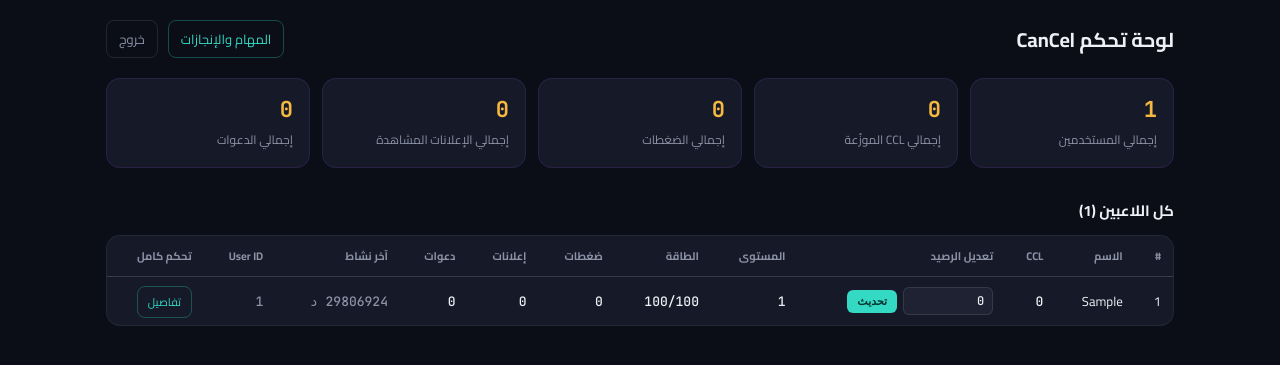
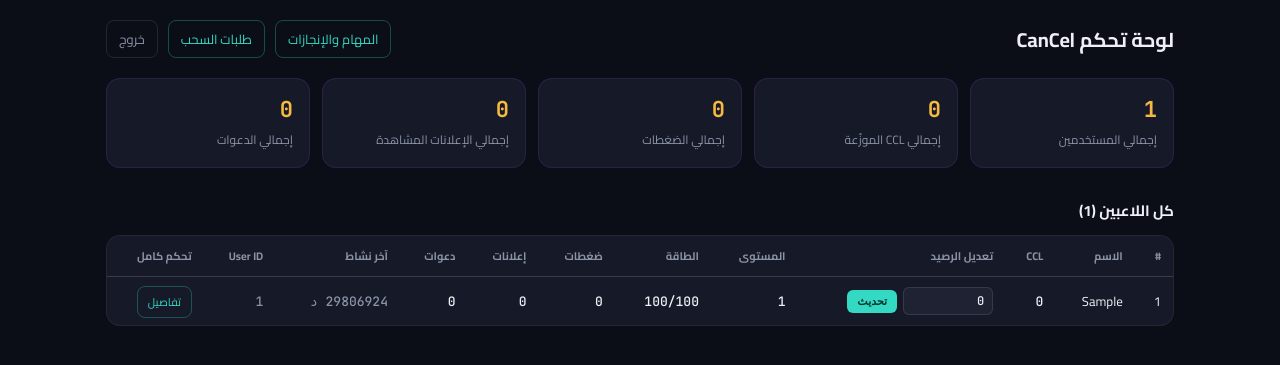
Before and after one commit to mohamedelsiny39-cpu/GPT-v, a Flask app: page /admin in a window 1280 px wide. Shown: the top 365 px of the page. Run offline with Flask 3, Linux system fonts and the light colour scheme; the visitor is signed in with stand-in values (Sample User, id 1); data comes from the database, SQL or seed files in the repository.

Commit message:
Update admin.html

```diff
--- a/templates/admin.html
+++ b/templates/admin.html
@@ -14,6 +14,7 @@
     <h1>لوحة تحكم CanCel</h1>
     <div class="header-links">
       <a href="{{ url_for('admin_tasks') }}" class="nav-link">المهام والإنجازات</a>
+      <a href="{{ url_for('admin_withdrawals') }}" class="nav-link">طلبات السحب</a>
       <a href="{{ url_for('admin_logout') }}" class="logout-link">خروج</a>
     </div>
   </header>
```
